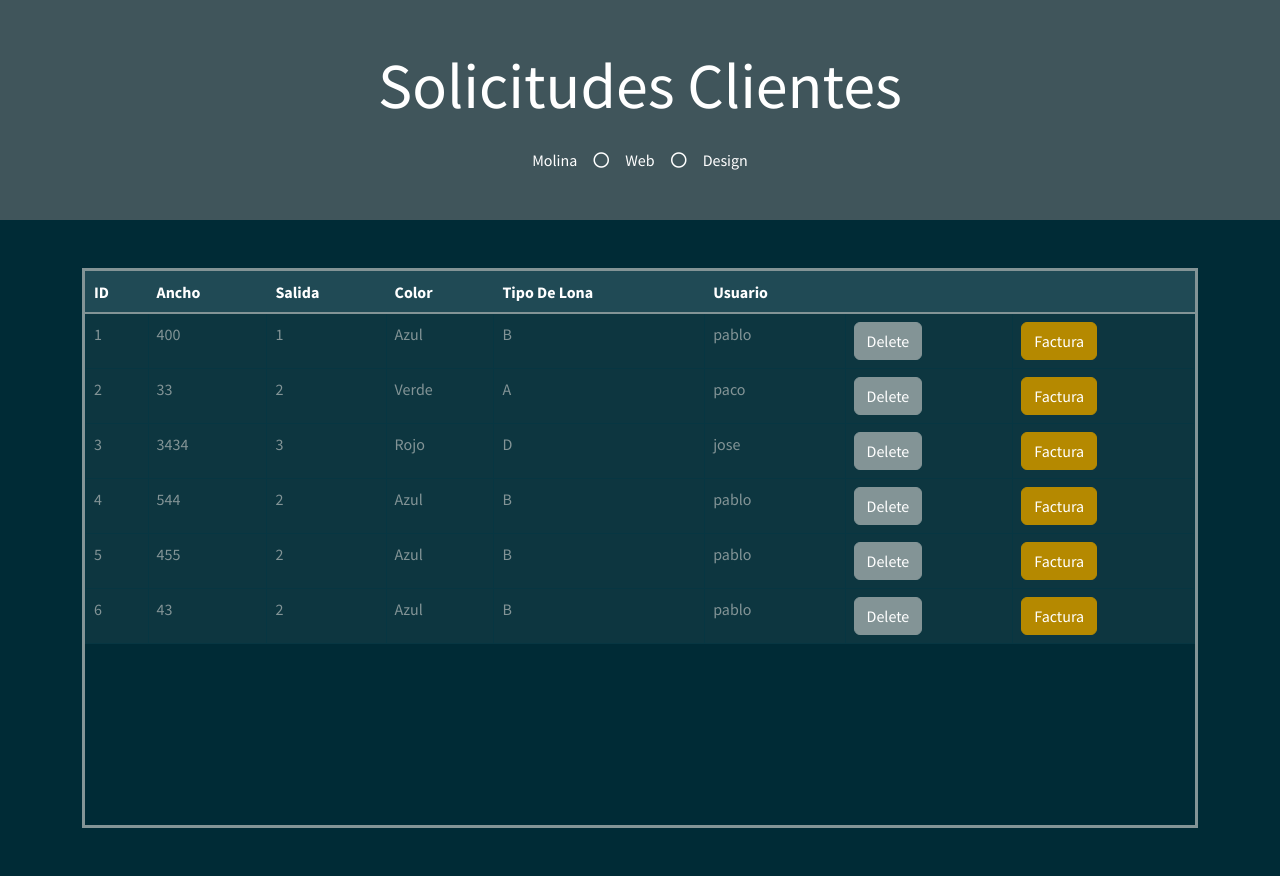
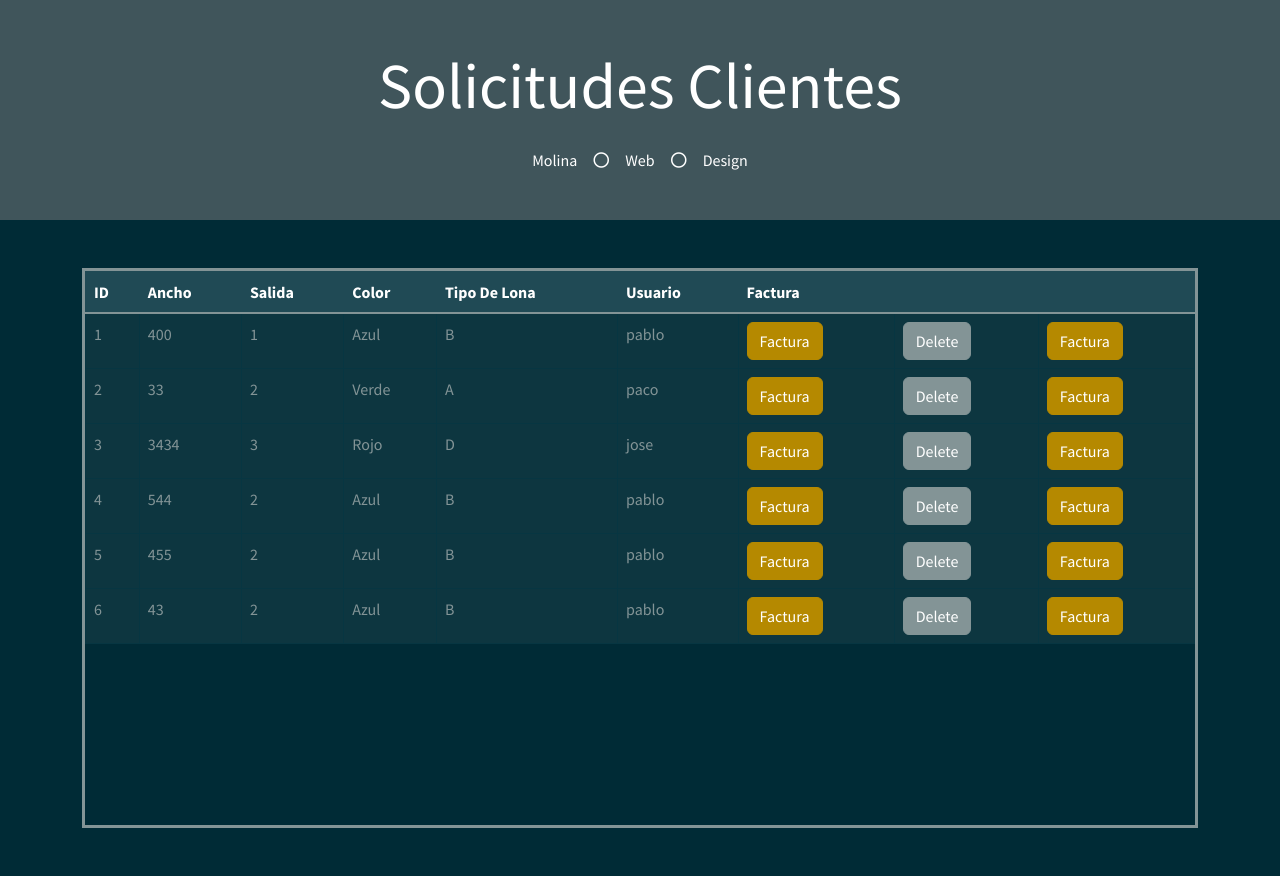
Before and after one commit to pmolina4/MolinaWebDesign, a Flask app: page /solicitudes_admin in a window 1280 px wide. Shown: the part 83-959 px from the top of the page. Run offline with Flask 3, Linux system fonts and the light colour scheme; a user stored in the database is signed in; some libraries are stand-ins or nearby versions.

Commit message:
enlace descarga
enlace descarga usuaio

```diff
--- a/MolinaWebDesign/myapp/templates/solicitudes_admin.html
+++ b/MolinaWebDesign/myapp/templates/solicitudes_admin.html
@@ -42,6 +42,7 @@
                         <th>Color</th>
                         <th>Tipo De Lona</th>
                         <th>Usuario</th>
+                        <th>Factura</th>
                         <th></th>
                         <th></th>
                     </tr>
@@ -55,8 +56,10 @@
                         <td> {{ solicitud.Color }} </td>
                         <td> {{ solicitud.TipoLona }} </td>
                         <td> {{ solicitud.Usu }} </td>
+                        <td><a class="btn btn-primary"
+                                href="/download_pdf/{{solicitud.PresupuestoToldo_id}}">Factura</a></td>
                         <form id="deletForm" action="/delete_solicitud/{{solicitud.PresupuestoToldo_id}}" method="post">
-                           <td> <input type="submit" value="Delete" class="btn btn-secondary"/></td>
+                            <td> <input type="submit" value="Delete" class="btn btn-secondary" /></td>
                         </form>
                         <td> <a class="btn btn-primary"
                                 href="/create_factura/{{solicitud.PresupuestoToldo_id}}">Factura</a></td>
--- a/MolinaWebDesign/myapp/templates/user/index_usuario.html
+++ b/MolinaWebDesign/myapp/templates/user/index_usuario.html
@@ -172,7 +172,7 @@
                     .then(() => {
                         Swal.fire({
                             title: 'CORRECTO!',
-                            text: 'Toldo Insertado',
+                            text: 'Email Enviado',
                             icon: 'success',
                             showConfirmButton: false,
                             timer: 3000
@@ -182,7 +182,7 @@
                     }, (err) => {
                         Swal.fire({
                             title: 'Error!',
-                            text: 'Email Requerido',
+                            text: 'No se puedo enviar el correo',
                             icon: 'error',
                             showConfirmButton: false,
                             timer: 3000
--- a/MolinaWebDesign/myapp/views.py
+++ b/MolinaWebDesign/myapp/views.py
@@ -7,6 +7,7 @@ from email.mime.text import MIMEText
 import hashlib
 import os
 import smtplib
+import time
 from typing import Callable
 import jinja2
 import pdfkit
@@ -215,10 +216,20 @@ def init_views(app, db_access: dict[str, Callable]):
 
     # ------------------VIEW DE Solicitudes USER-------------------------
 
-    @app.route('/download_pdf')
-    def download_pdf():
-        file_path = "MolinaWebDesign/myapp/templates/pdf/pablo.pdf"
-        return send_file(file_path, as_attachment=True)
+    @app.route('/download_pdf/<int:PresupuestoToldo_id>')
+    def download_pdf(PresupuestoToldo_id: int):
+        read_solicitud = db_access["read_solicitud"]
+        factura = read_solicitud(PresupuestoToldo_id)
+        pdf_file_path = os.path.join(r'C:\xampp\htdocs\MolinaWebDesign\MolinaWebDesign\myapp\templates\pdf', str(factura.PresupuestoToldo_id) + str(factura.Usu) + '.pdf')
+        #FALTA COMRPOBAR SI EL PDF ESTÁ GENRADO !!!!!!!!!!!!!!!!!!!!!!!!!!!!!!
+        if os.path.exists(pdf_file_path):
+            return send_file(pdf_file_path, as_attachment=True)
+        else:
+        # Mostrar mensaje de alerta
+            flash('La factura no ha sido creada todavía', 'warning')
+            time.sleep(5)  # Esperar 5 segundos antes de redirigir
+            return redirect('/solicitudes_admin')
+
 
 
     @app.route("/delete_solicitud_user/<int:PresupuestoToldo_id>", methods=["GET", "POST"])
@@ -259,7 +270,7 @@ def init_views(app, db_access: dict[str, Callable]):
         usuario = session['usuario']
         usu = usuario
 
-        return render_template("solicitudes_admin.html", solicitudes=solicitudes, usu=usu)
+        return render_template("solicitudes_admin.html", solicitudes=solicitudes, usu=usu, os=os)
 
     @app.route("/create_factura/<int:PresupuestoToldo_id>", methods=["GET", "POST"])
     def create_factura(PresupuestoToldo_id: int):
@@ -301,6 +312,9 @@ def init_views(app, db_access: dict[str, Callable]):
             output_pdf = 'MolinaWebDesign/myapp/templates/pdf/'+str(factura.PresupuestoToldo_id) + str(factura.Usu) + '.pdf'
 
             pdfkit.from_string(output_text, output_pdf, configuration=config)
+            print(output_pdf)
+            pdf_file_path = os.path.join(r'C:\xampp\htdocs\MolinaWebDesign\MolinaWebDesign\myapp\templates\pdf', str(factura.PresupuestoToldo_id) + str(factura.Usu) + '.pdf')
+            return send_file(pdf_file_path, as_attachment=True)
                 # ------------------subir pdf a la bd-------------------------
 
 
```
Also changed, not shown: MolinaWebDesign/instance/persianas_molina.sqlite3, 5 other files.
